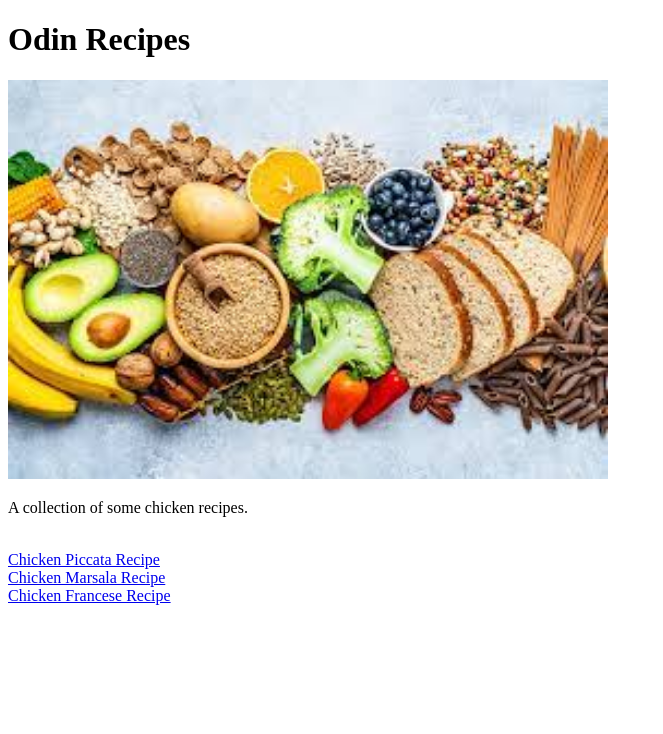
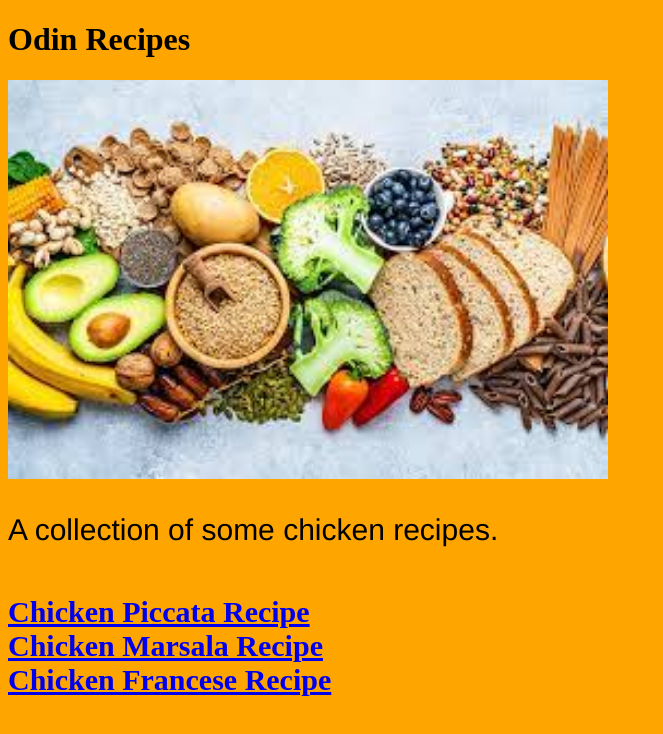
Before and after one commit to kepelbaum/odin-recipes, a plain HTML site: page index.html in a window 1280 px wide. Shown: the whole page, without its empty margins (0-663 px from the left). Drawn offline with Linux system fonts and the light colour scheme.

Commit message:
feat: added basic css
Added a stylesheet with some basic styling.

```diff
--- a/index.html
+++ b/index.html
@@ -3,6 +3,7 @@
     <head>
         <meta charset="UTF-8">
         <title>Odin Recipes</title>
+        <link rel="stylesheet" href="styles.css">
      </head>
     <body>
         <h1>Odin Recipes</h1>
--- /dev/null
+++ b/styles.css
@@ -0,0 +1,15 @@
+* {
+    background-color: orange;
+}
+
+p {
+    font-size: 30px;
+    font-family: Helvetica, sans-serif;
+}
+
+a {
+    font-size: 30px;
+    font-family: "Times New Roman", sans-serif;
+    font-weight: bold;
+    margin: auto;
+}
```
